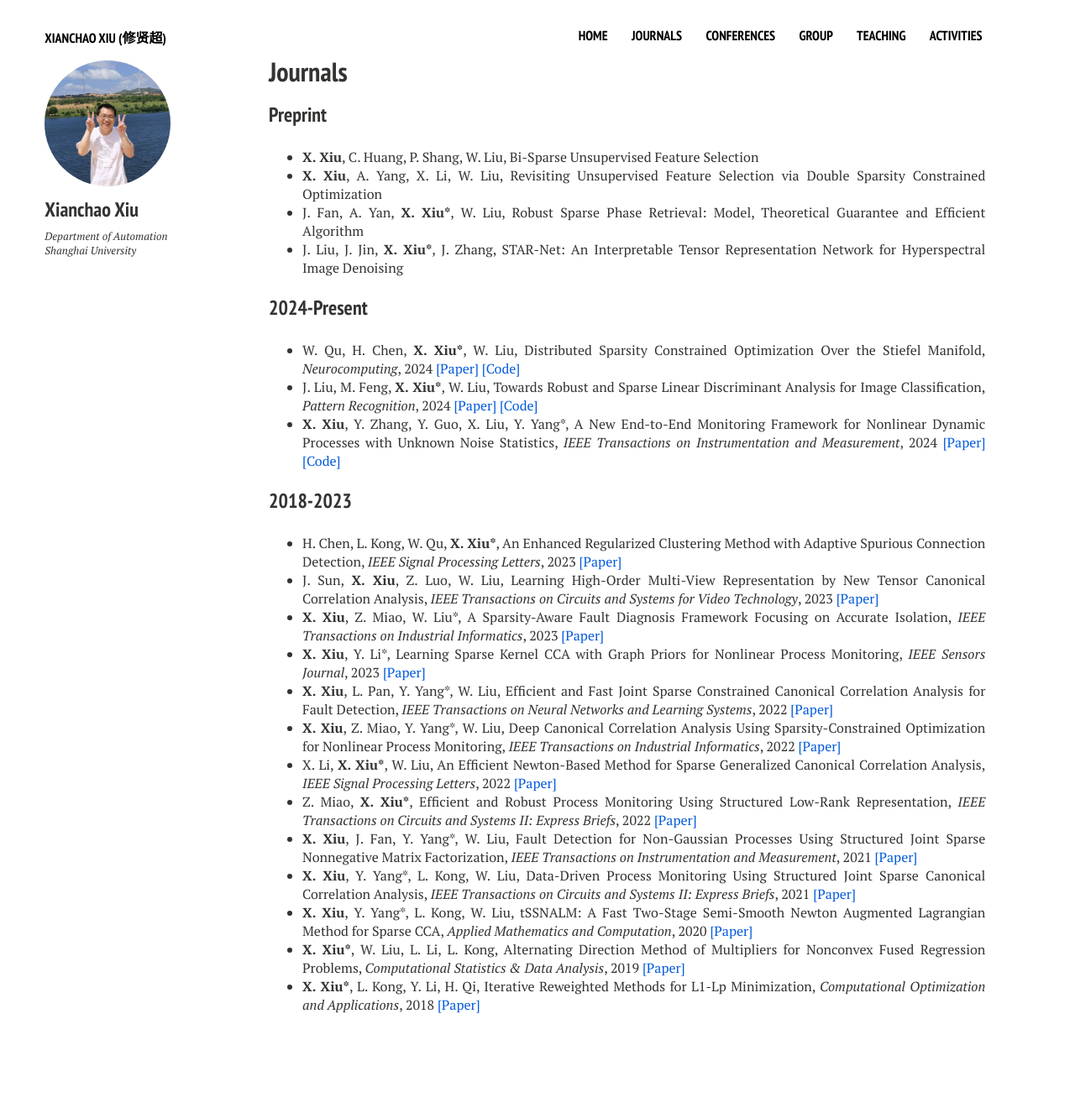
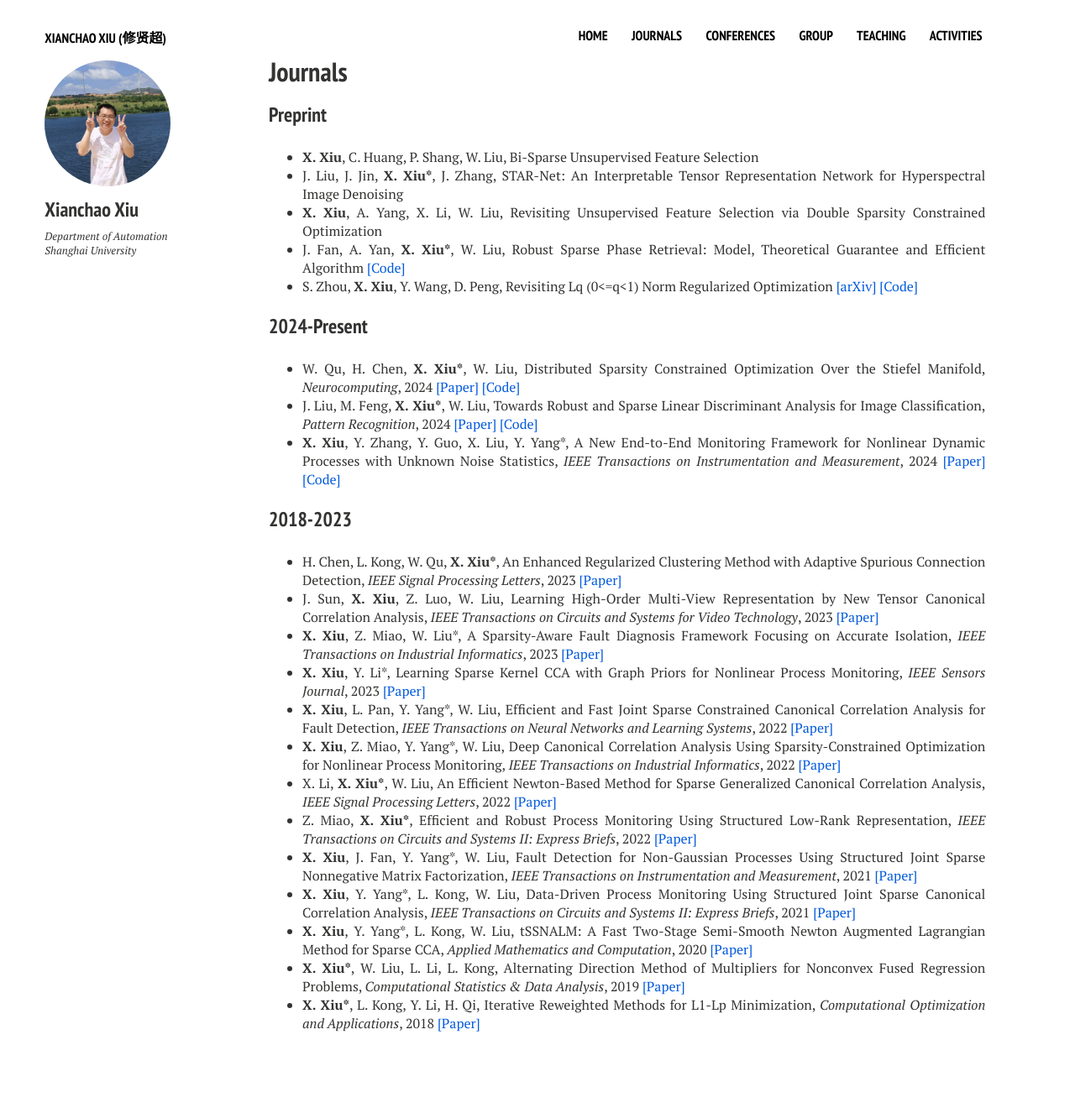
Before and after one commit to xianchaoxiu/xianchaoxiu.github.io, a Jekyll site: the page built from journals/index.md, in a window 1280 px wide. Shown: the whole page at 84% size. Built offline with Jekyll 4.4.1, drawn with Linux system fonts in a browser that asks for light colours; nearby versions of some CDN libraries; before the commit the page ends 1304 px from its top, so only the background shows below that.

Commit message:
Update index.md

```diff
--- a/journals/index.md
+++ b/journals/index.md
@@ -9,11 +9,11 @@ share: false
 
 
 ### Preprint
-* <b>X. Xiu</b>, C. Huang, P. Shang, W. Liu, Bi-Sparse Unsupervised Feature Selection <br>
+* <b>X. Xiu</b>, C. Huang, P. Shang, W. Liu, Bi-Sparse Unsupervised Feature Selection <be>
+* J. Liu, J. Jin, <b>X. Xiu*</b>, J. Zhang, STAR-Net: An Interpretable Tensor Representation Network for Hyperspectral Image Denoising <br>
 * <b>X. Xiu</b>, A. Yang, X. Li, W. Liu, Revisiting Unsupervised Feature Selection via Double Sparsity Constrained Optimization <br>
-* J. Fan, A. Yan, <b>X. Xiu*</b>, W. Liu, Robust Sparse Phase Retrieval: Model, Theoretical Guarantee and Efficient Algorithm  <br>
-* J. Liu, J. Jin, <b>X. Xiu*</b>, J. Zhang, STAR-Net: An Interpretable Tensor Representation Network for Hyperspectral Image Denoising <br>
-
+* J. Fan, A. Yan, <b>X. Xiu*</b>, W. Liu, Robust Sparse Phase Retrieval: Model, Theoretical Guarantee and Efficient Algorithm  <a href="https://github.com/xianchaoxiu/HPR" class="textlink" target="_blank">[Code]</a> <br>
+* S. Zhou, <b>X. Xiu</b>, Y. Wang, D. Peng, Revisiting Lq (0<=q<1) Norm Regularized Optimization <a href="https://arxiv.org/abs/2306.14394" class="textlink" target="_blank">[arXiv]</a> <a href="https://github.com/ShenglongZhou/PSNP" class="textlink" target="_blank">[Code]</a> <br>
 
 ### 2024-Present
 * W. Qu, H. Chen, <b>X. Xiu*</b>, W. Liu, Distributed Sparsity Constrained Optimization Over the Stiefel Manifold, <i>Neurocomputing</i>, 2024 <a href="https://www.sciencedirect.com/science/article/pii/S0925231224010385" class="textlink" target="_blank">[Paper]</a> <a href="https://github.com/wtqu/DREAM" class="textlink" target="_blank">[Code]</a> <br>
```
